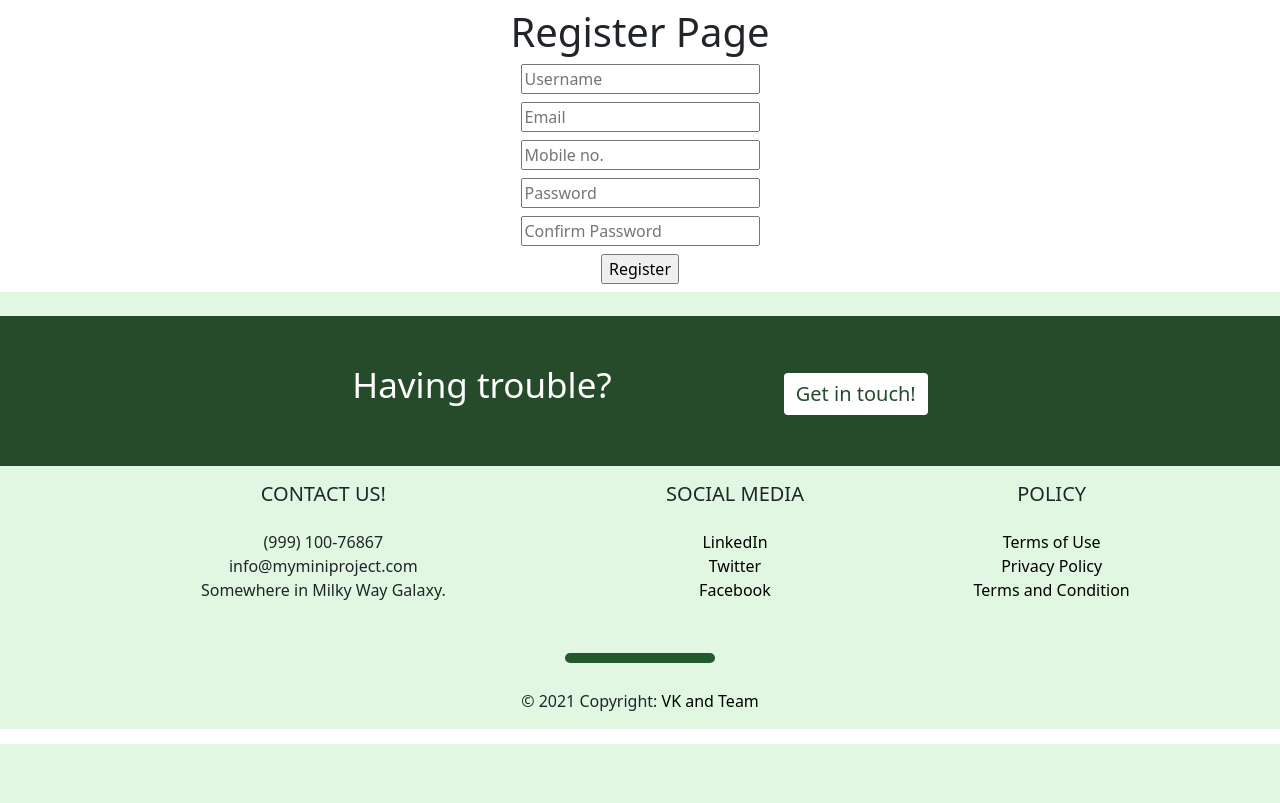
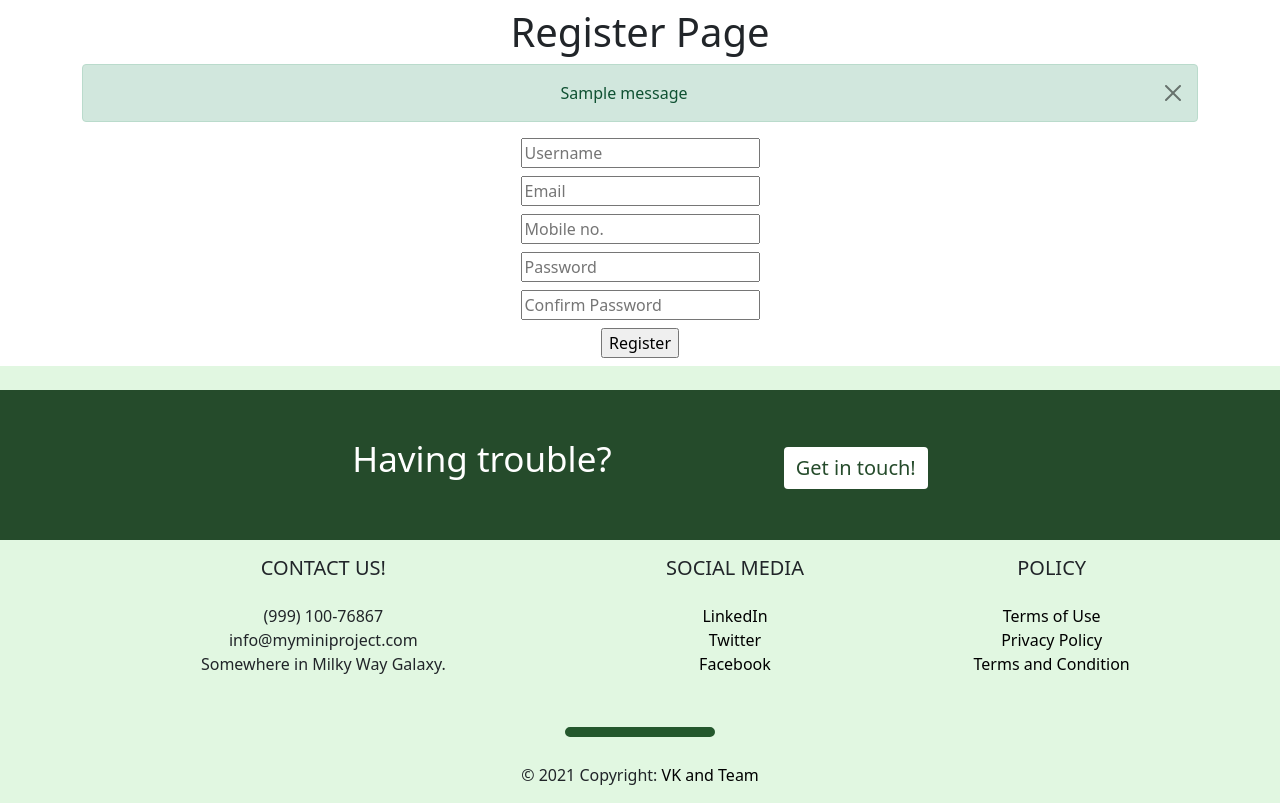
Before and after one commit to vinaykumar7686/ECommerce-Flask, a Flask app: page /signup in a window 1280 px wide. Shown: the part 56-859 px from the top of the page. Before the commit the page ends 800 px from the top, so only its background shows below. Run offline with Flask 2, Linux system fonts and the light colour scheme; tables that the repository leaves empty hold one stand-in row (values such as "Sample post"); one stand-in notice (Sample message) is shown.

Commit message:
Update register.html

```diff
--- a/templates/register.html
+++ b/templates/register.html
@@ -1,6 +1,16 @@
 {% extends "heading.html" %} {% block content %}
-<div style="text-align: center">
+<div class="container" style="text-align: center">
   <h1 class="my-2">Register Page</h1>
+  {% with messages = get_flashed_messages() %}
+  {% if messages %}
+  {% for message in messages %}
+  <div class="alert alert-success alert-dismissible fade show" role="alert">
+    {{message}}
+    <button type="button" class="btn-close" data-bs-dismiss="alert" aria-label="Close"></button>
+  </div>
+  {% endfor %}
+  {% endif %}
+  {% endwith %}
   <form method="POST" action="">
     <div class="form-group my-2">{{ form.hidden_tag() }}</div>
     <div class="form-group my-2">{{ form.username }}</div>
```
